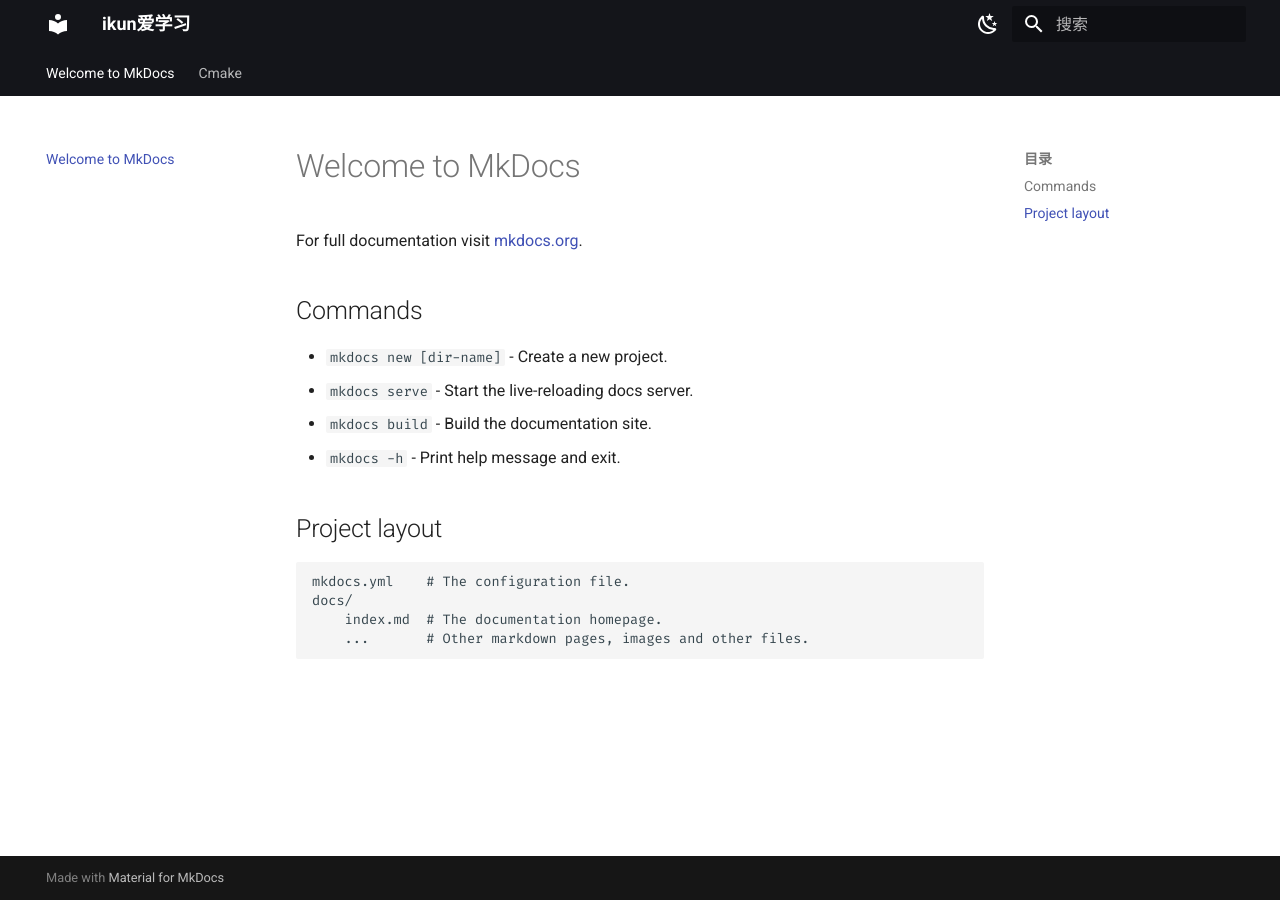
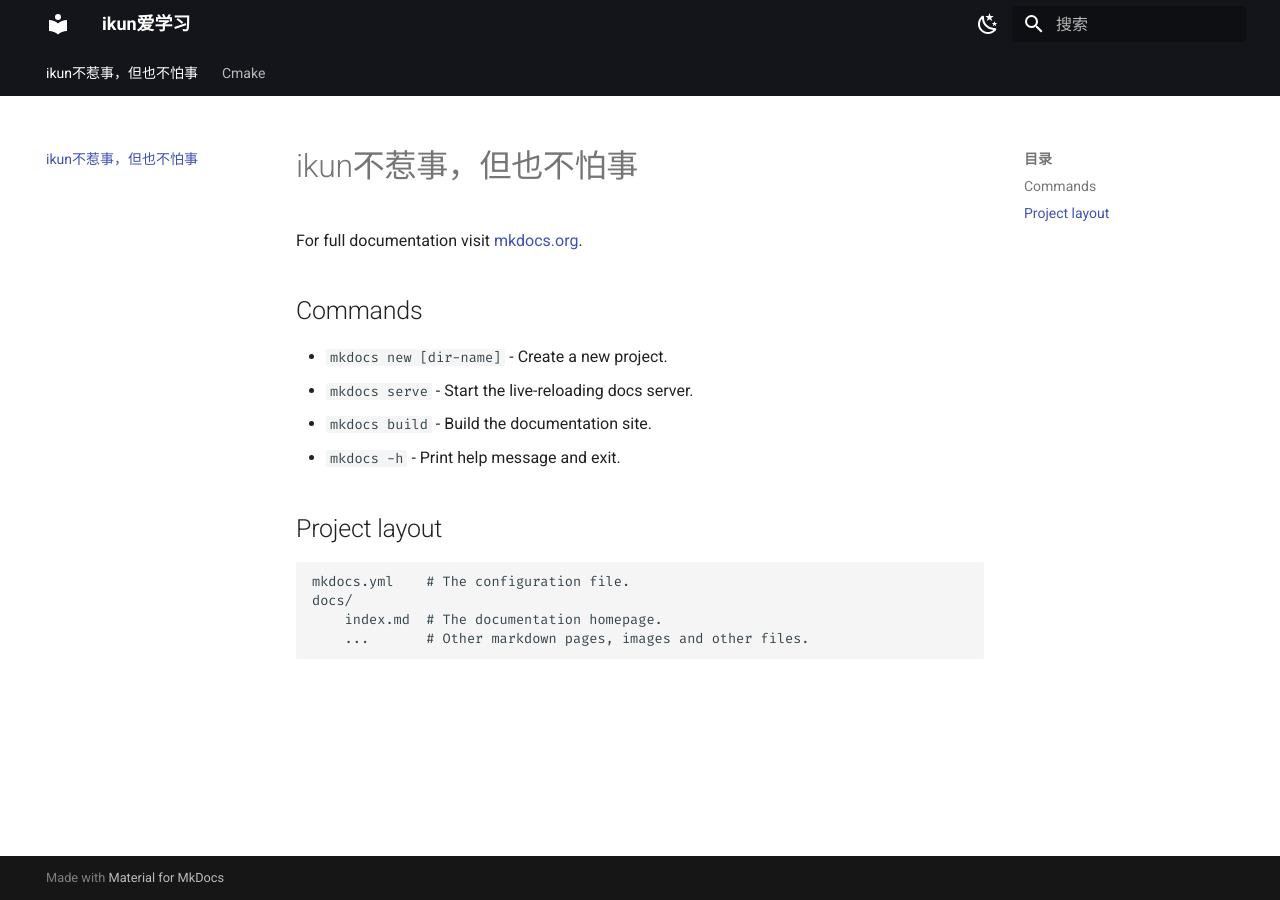
Before and after one commit to SuperIkunFan/SuperIkunFan.github.io, an MkDocs documentation site: the page built from docs/index.md, in a window 1280 px wide. Built offline with MkDocs 1.6.1 and Material for MkDocs 9.7.7, drawn with Linux system fonts in a browser that asks for light colours.

Commit message:
修改网站个人介绍

```diff
--- a/docs/index.md
+++ b/docs/index.md
@@ -1,4 +1,4 @@
-# Welcome to MkDocs
+# ikun不惹事，但也不怕事
 
 For full documentation visit [mkdocs.org](https://www.mkdocs.org).
 
```
